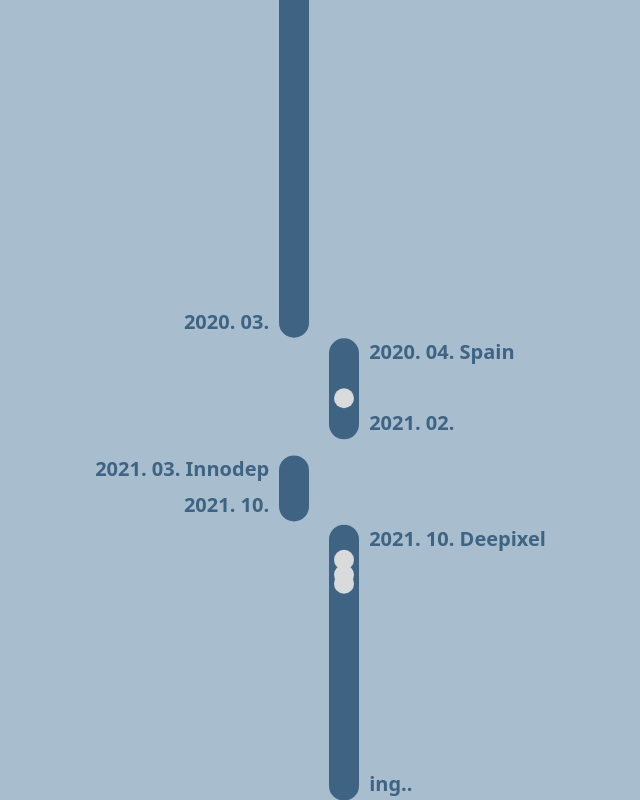
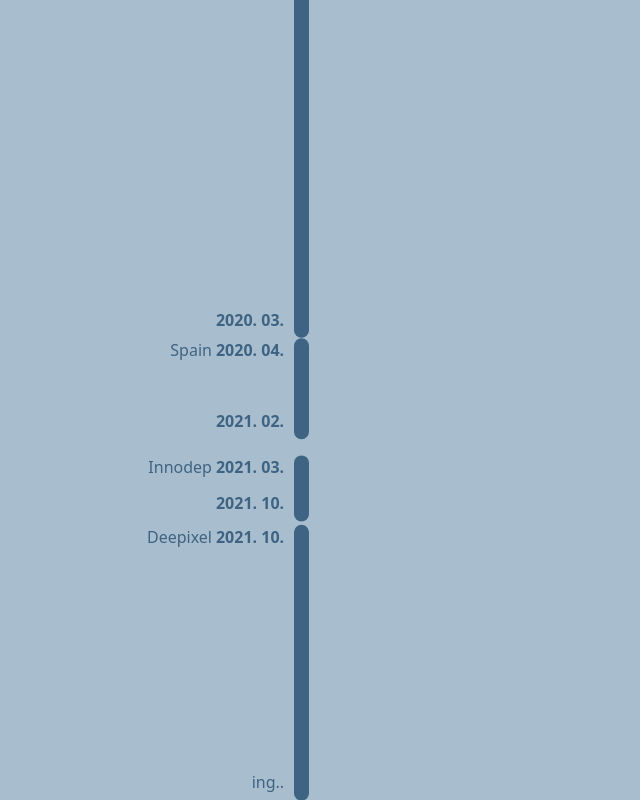
Before and after one commit to yildbs/portfolio, a React (Vite) app: page / in a window 1280 px wide. Shown: the part 1817-2617 px from the top of the page, without its empty margins (145-785 px from the left). Built offline with nearby package versions, Linux system fonts and the light colour scheme; the HTML template or start-up script is replaced by a standard one.

Commit message:
changing..

```diff
--- a/src/MyHistory.ts
+++ b/src/MyHistory.ts
@@ -18,15 +18,15 @@ let spain = new AffiliationHistory("20200401", "20210201", "Spain", "");
 let innodep = new AffiliationHistory("20210322", "20211007", "Innodep", "");
 let deepixel = new AffiliationHistory("20211018", "0", "Deepixel", "ing..");
 
-uos_bachelor.pushExperience(new AffiliationExperience("20110301", "20110301", "Admission to University of Seoul"))
-uos_bachelor.pushExperience(new AffiliationExperience("20120301", "20120301", "uos1"))
+// uos_bachelor.pushExperience(new AffiliationExperience("20110301", "20110301", "Admission to University of Seoul"))
+// uos_bachelor.pushExperience(new AffiliationExperience("20120301", "20120301", "uos1"))
 
-uos_master.pushExperience(new AffiliationExperience("20150301", "20170228", "master"))
+// uos_master.pushExperience(new AffiliationExperience("20150301", "20170228", "master"))
 
-spain.pushExperience(new AffiliationExperience("20200401", "20210201", "Spain!! "))
+// spain.pushExperience(new AffiliationExperience("20200401", "20210201", "Spain!! "))
 
-deepixel.pushExperience(new AffiliationExperience("20220101", "20220101", "Test1 "))
-deepixel.pushExperience(new AffiliationExperience("20220201", "20220301", "Test2 "))
-deepixel.pushExperience(new AffiliationExperience("20220301", "20220401", "Test3 "))
+// deepixel.pushExperience(new AffiliationExperience("20220101", "20220101", "Test1 "))
+// deepixel.pushExperience(new AffiliationExperience("20220201", "20220301", "Test2 "))
+// deepixel.pushExperience(new AffiliationExperience("20220301", "20220401", "Test3 "))
 
 export default [uos_bachelor, uos_master, danusys, spain, innodep, deepixel];
--- a/src/components/contents/affiliation/AffiliationExperience.tsx
+++ b/src/components/contents/affiliation/AffiliationExperience.tsx
@@ -68,7 +68,7 @@ export class AffiliationExperience {
     const firstTimestamp = this._root.startTimestamp;
 
     const elapsedDays = (this.when - firstTimestamp) / 1000 / 86400;
-    const size = 20;
+    const size = 15;
     const y = elapsedDays * pxPerDay;
     return (
       <>
--- a/src/components/contents/affiliation/AffiliationHistory.tsx
+++ b/src/components/contents/affiliation/AffiliationHistory.tsx
@@ -59,9 +59,10 @@ export class AffiliationHistory {
   render(index: number, firstTimestamp: number, pxPerDay: number) {
     const elapsedDays = (this._startTimestamp - firstTimestamp) / 1000 / 86400;
     const widthMain = 300;
-    const isLeft = index % 2 == 0;
+    // const isLeft = index % 2 == 0;
+    const isLeft = true;
 
-    const verticalBarWidth = 30;
+    const verticalBarWidth = 15;
     const barMargin = 10;
     const barX = isLeft ? widthMain - barMargin - verticalBarWidth : barMargin;
 
@@ -94,11 +95,8 @@ export class AffiliationHistory {
             height={heightDate}
             x={dateX}
             y={0}
-            text={
-              convertTimestampToYYYYMM(this._startTimestamp) +
-              " " +
-              this._startDescription
-            }
+            date={convertTimestampToYYYYMM(this._startTimestamp)}
+            text={this._startDescription}
           />
 
           {this._isEnded && (
@@ -109,14 +107,7 @@ export class AffiliationHistory {
                 height={heightDate}
                 x={dateX}
                 y={heightMain - heightDate}
-                text={convertTimestampToYYYYMM(this._endTimestamp)}
-              />
-              <AffiliationText
-                align={dateAlign}
-                width={widthDate}
-                height={heightDate}
-                x={dateX}
-                y={heightMain - heightDate * 2}
+                date={convertTimestampToYYYYMM(this._endTimestamp)}
                 text={this._endDescription}
               />
             </>
@@ -128,6 +119,7 @@ export class AffiliationHistory {
               height={heightDate}
               x={dateX}
               y={heightMain - heightDate}
+              date={undefined}
               text={this._endDescription}
             />
           )}
--- a/src/components/contents/affiliation/AffiliationText.tsx
+++ b/src/components/contents/affiliation/AffiliationText.tsx
@@ -1,25 +1,42 @@
+export default function AffiliationText(props: {
+  align: string;
+  width: number;
+  height: number;
+  x: number;
+  y: number;
+  date: string | undefined;
+  text: string | undefined;
+}) {
+  if (props.date == undefined && props.text == undefined) {
+    throw new Error("Both props.date and props.text must not be undefined.");
+  }
 
-
-export default function AffiliationText(props:{
-    align: string,
-    width: number,
-    height: number,
-    x: number,
-    y: number,
-    text: string
-}) {
   return (
     <>
+      {/* font_weight="font-extrabold"
+            font_size="text-xl" */}
       <div
-        id="startDate"
-        className={"absolute text-accent font-extrabold text-xl " + props.align}
+        className="absolute flex-row"
         style={{
           width: props.width + "px",
           height: props.height + "px",
-          transform: "translate(" + props.x+ "px, " + props.y + "px)",
+          transform: "translate(" + props.x + "px, " + props.y + "px)",
         }}
       >
-        {props.text}
+        {props.date != undefined && (
+          <div
+            className={"flex pl-1 float-right text-accent font-extrabold text-xl" + props.align}
+          >
+            {props.date}
+          </div>
+        )}
+        {props.text != undefined && (
+          <div
+            className={"flex float-right text-accent font-medium text-l" + props.align}
+          >
+            {props.text}
+          </div>
+        )}
       </div>
     </>
   );
```
